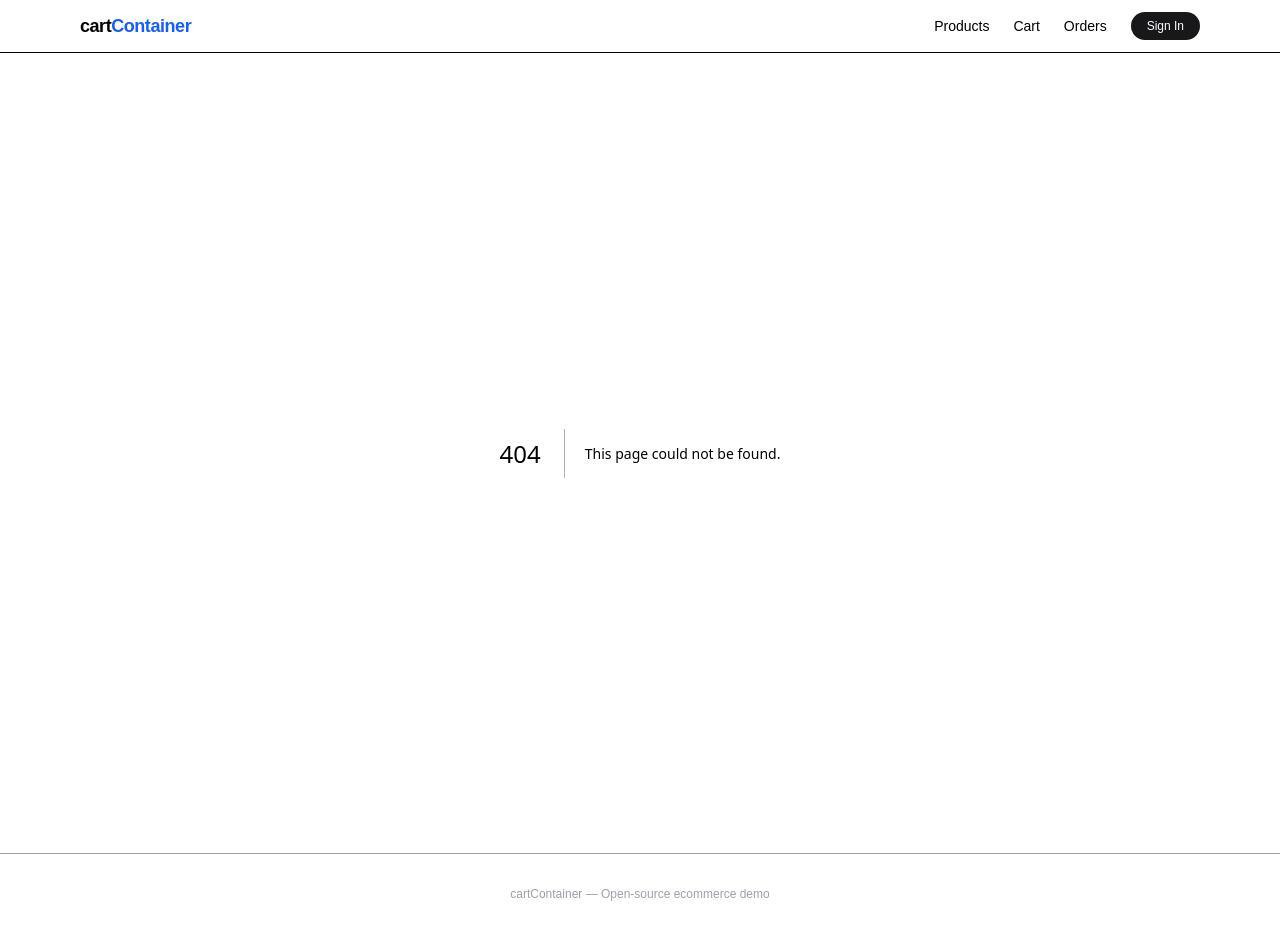
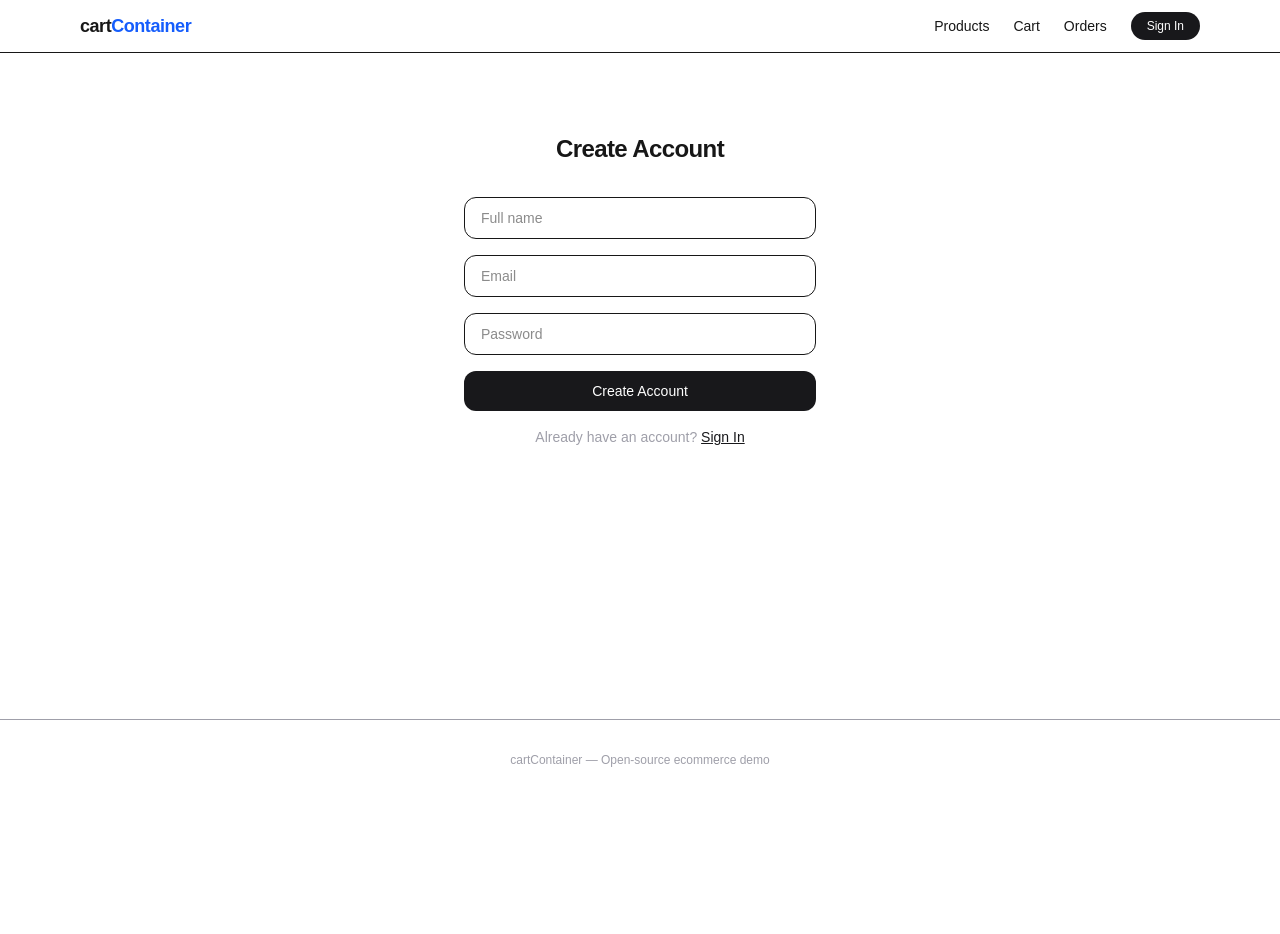
Before and after one commit to RbMo7/cartContainer, a Next.js app: page /auth/signup in a window 1280 px wide. Before the commit this address had no page. After the commit the page ends 800 px from the top, so only its background shows below. Built offline with nearby package versions, Linux system fonts and the light colour scheme; no server answers.

Commit message:
Build sign-up page with password hashing

```diff
--- /dev/null
+++ b/src/app/auth/signup/page.tsx
@@ -0,0 +1,70 @@
+import { hash } from "bcryptjs";
+import { redirect } from "next/navigation";
+import { prisma } from "@/lib/db";
+
+export const dynamic = "force-dynamic";
+
+export default function SignUpPage() {
+  return (
+    <div className="mx-auto max-w-sm px-4 py-20 text-center space-y-8">
+      <h1 className="text-2xl font-semibold tracking-tight">Create Account</h1>
+      <form
+        action={async (formData: FormData) => {
+          "use server";
+          const email = formData.get("email") as string;
+          const password = formData.get("password") as string;
+          const name = formData.get("name") as string;
+
+          if (!email || !password) return;
+
+          const existing = await prisma.user.findUnique({ where: { email } });
+          if (existing) redirect("/auth/signin?exists=1");
+
+          await prisma.user.create({
+            data: {
+              email,
+              name: name || email.split("@")[0]!,
+              password: await hash(password, 12),
+            },
+          });
+
+          redirect("/auth/signin?created=1");
+        }}
+        className="space-y-4 text-left"
+      >
+        <input
+          name="name"
+          placeholder="Full name"
+          className="w-full rounded-xl border px-4 py-2.5 text-sm outline-none focus:ring-2 focus:ring-zinc-900"
+        />
+        <input
+          type="email"
+          name="email"
+          placeholder="Email"
+          required
+          className="w-full rounded-xl border px-4 py-2.5 text-sm outline-none focus:ring-2 focus:ring-zinc-900"
+        />
+        <input
+          type="password"
+          name="password"
+          placeholder="Password"
+          required
+          minLength={6}
+          className="w-full rounded-xl border px-4 py-2.5 text-sm outline-none focus:ring-2 focus:ring-zinc-900"
+        />
+        <button
+          type="submit"
+          className="w-full rounded-xl bg-zinc-900 px-6 py-2.5 text-sm font-medium text-white hover:bg-zinc-700 transition-colors"
+        >
+          Create Account
+        </button>
+        <p className="text-center text-sm text-zinc-400">
+          Already have an account?{" "}
+          <a href="/auth/signin" className="text-zinc-900 underline">
+            Sign In
+          </a>
+        </p>
+      </form>
+    </div>
+  );
+}
```
